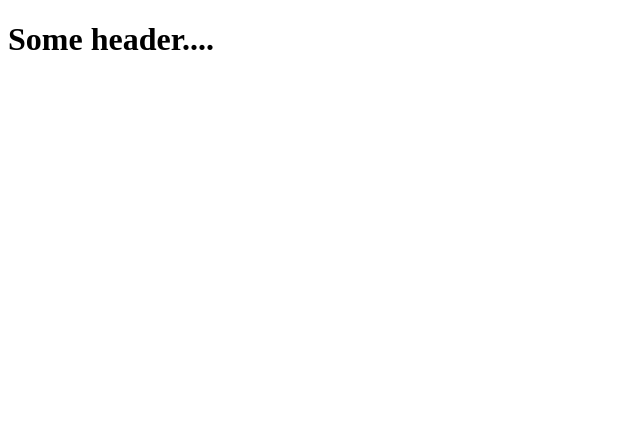
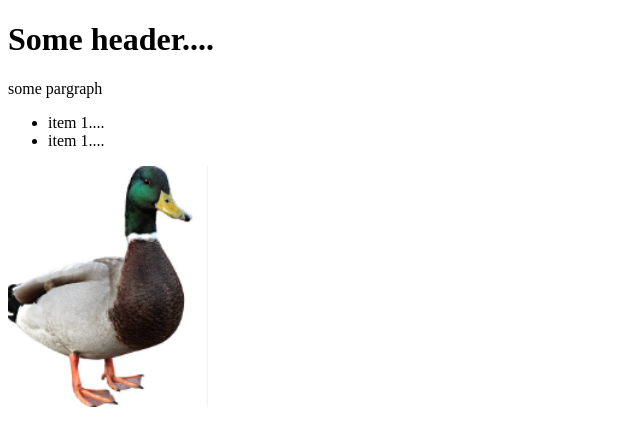
Before and after one commit to BenNewton1991/robots, a plain HTML site: page index.html in a window 1280 px wide. Shown: the whole page, without its empty margins (0-640 px from the left). Drawn offline with Linux system fonts and the light colour scheme.

Commit message:
added assets

```diff
--- a/index.html
+++ b/index.html
@@ -5,5 +5,13 @@
     </head>
     <body>
         <h1>Some header....</h1>
+        <p>some pargraph</p>
+
+        <ul>
+            <li>item 1....</li>
+            <li>item 1....</li>
+        </ul>
+
+        <img src="./duck.png" width = '200'>
     </body>
 </html>
```
Also changed, not shown: duck.png (added).
